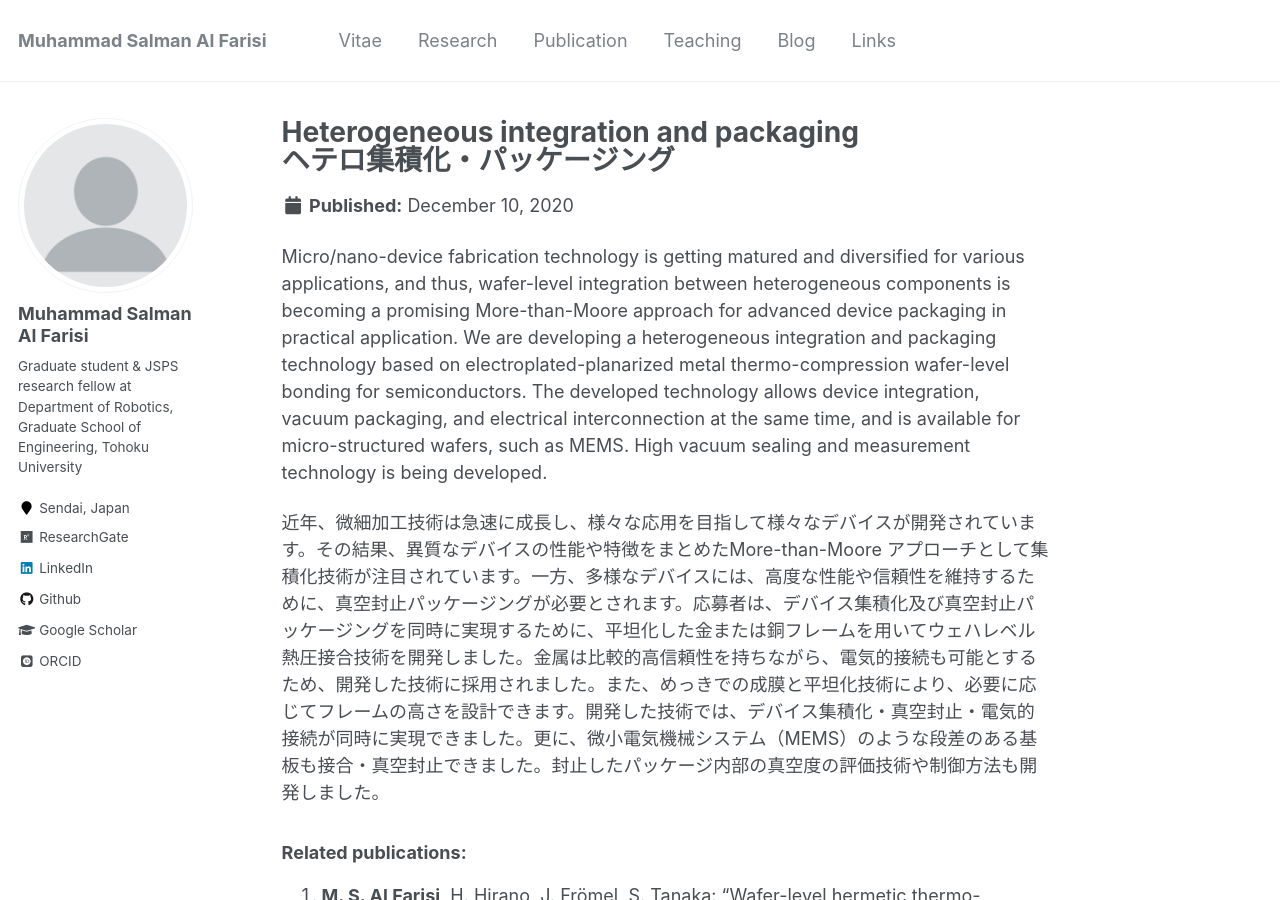
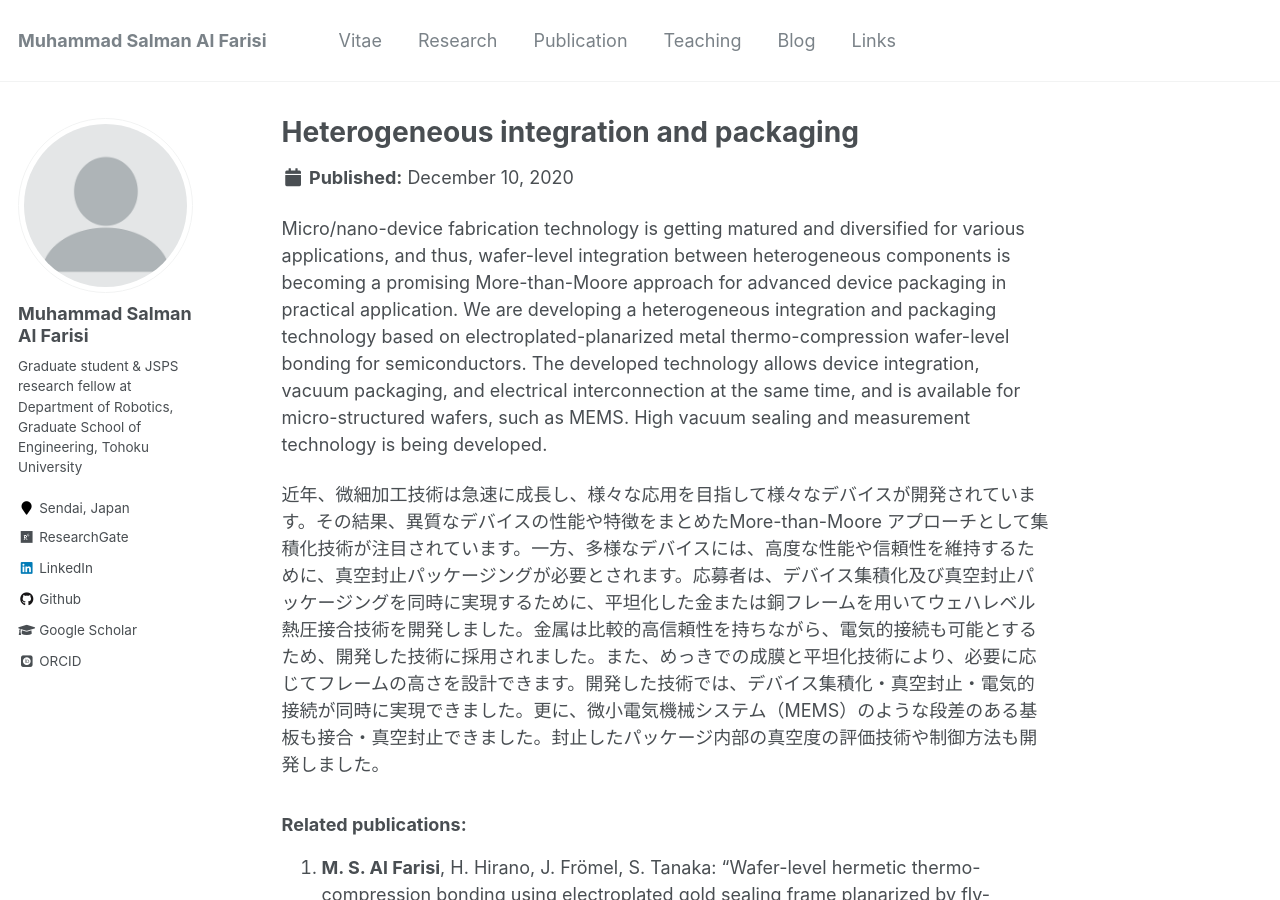
Before and after one commit to msalfarisi/msalfarisi.github.io, a Jekyll site: the page built from _study/wafer-bond.md, in a window 1280 px wide and 900 px high. Built offline with Jekyll 4.4.1, drawn with Linux system fonts in a browser that asks for light colours; some web fonts are replaced.

Commit message:
Update wafer-bond.md

```diff
--- a/_study/wafer-bond.md
+++ b/_study/wafer-bond.md
@@ -1,6 +1,5 @@
 ---
-title: "Heterogeneous integration and packaging<br/>
-        ヘテロ集積化・パッケージング"
+title: "Heterogeneous integration and packaging"
 excerpt: "Wafer-level hermetic bonding for heterogeneous device integration and packaging using planarized metal frames<br/>
           平坦化した金属フレームを用いてヘテロデバイス集積化・真空封止接合・パッケージング<br/>
           <img src='/images/500x300.png'>"
```
